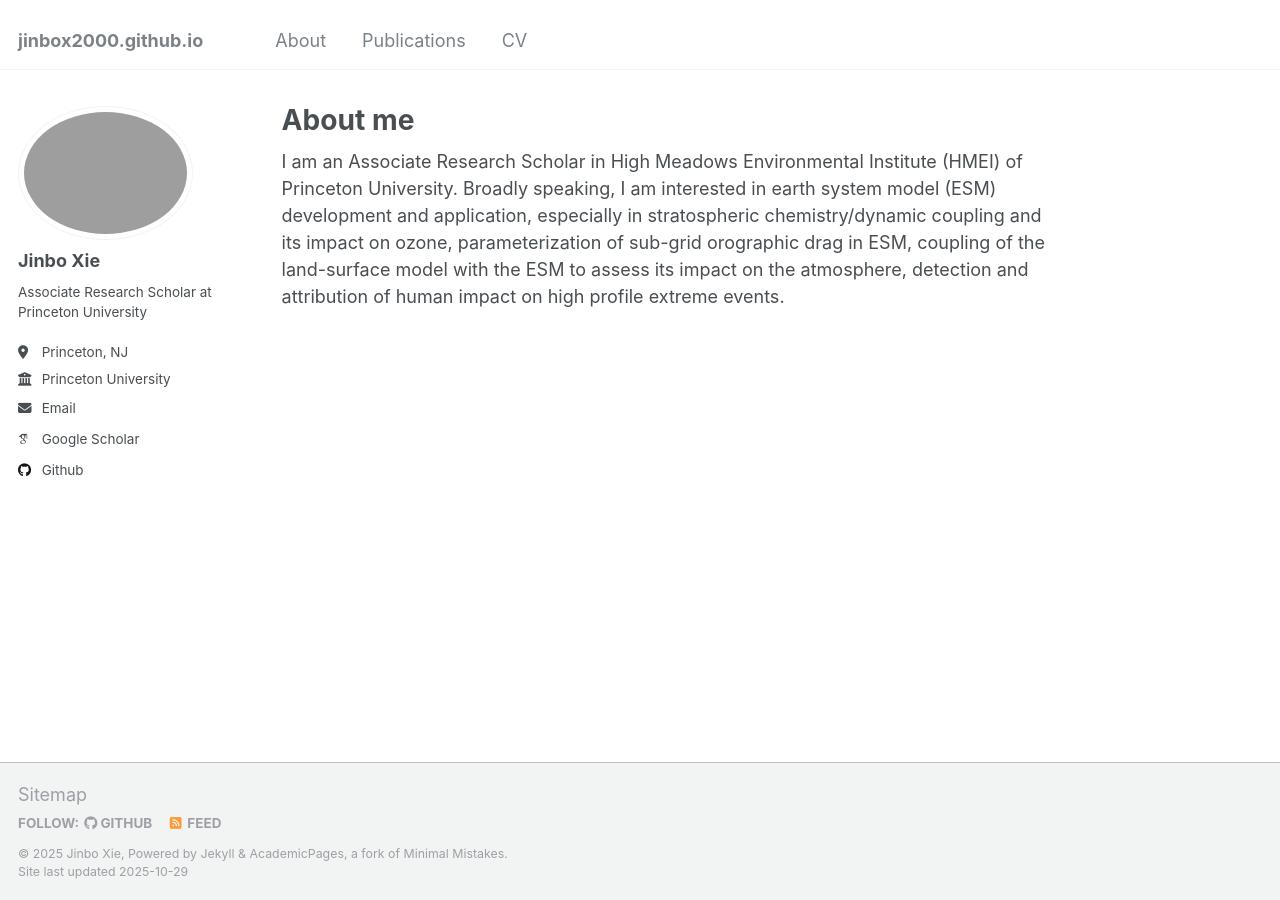
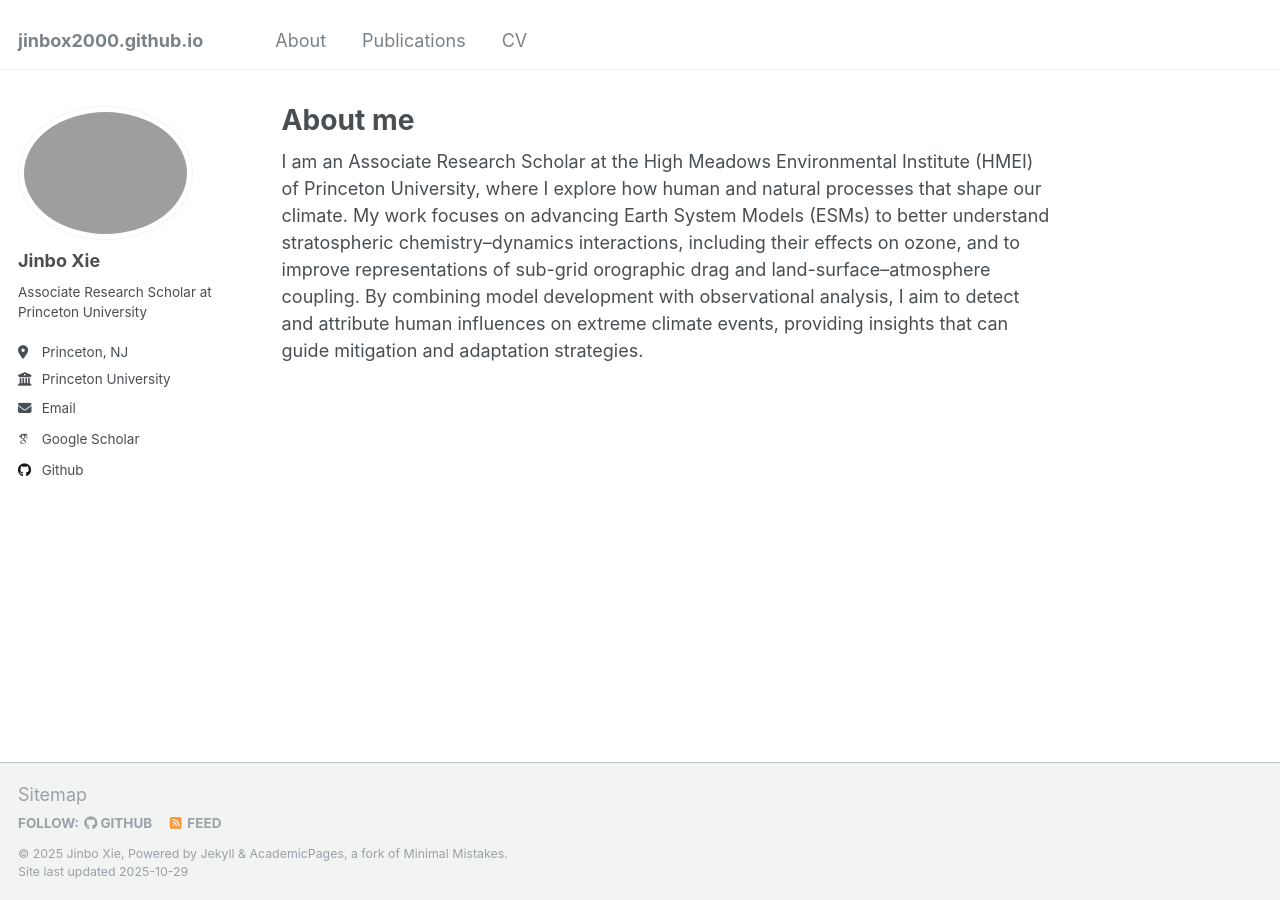
Before and after one commit to jinbox2000/jinbox2000.github.io, a Jekyll site: the page built from _pages/about.md, in a window 1280 px wide. Built offline with Jekyll 4.4.1, drawn with Linux system fonts in a browser that asks for light colours; some web fonts are replaced.

Commit message:
Update about page with improved research description
Revised personal description to enhance clarity and detail regarding research focus and methodologies.

```diff
--- a/_pages/about.md
+++ b/_pages/about.md
@@ -7,4 +7,4 @@ redirect_from:
   - /about.html
 ---
 
-I am an Associate Research Scholar in High Meadows Environmental Institute (HMEI) of Princeton University. Broadly speaking, I am interested in earth system model (ESM) development and application, especially in stratospheric chemistry/dynamic coupling and its impact on ozone, parameterization of sub-grid orographic drag in ESM, coupling of the land-surface model with the ESM to assess its impact on the atmosphere, detection and attribution of human impact on high profile extreme events.
+I am an Associate Research Scholar at the High Meadows Environmental Institute (HMEI) of Princeton University, where I explore how human and natural processes that shape our climate. My work focuses on advancing Earth System Models (ESMs) to better understand stratospheric chemistry–dynamics interactions, including their effects on ozone, and to improve representations of sub-grid orographic drag and land-surface–atmosphere coupling. By combining model development with observational analysis, I aim to detect and attribute human influences on extreme climate events, providing insights that can guide mitigation and adaptation strategies.
```
